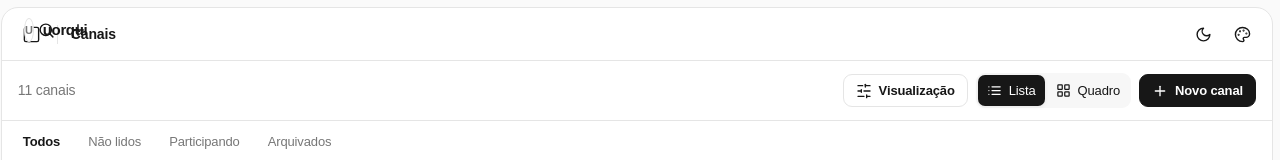
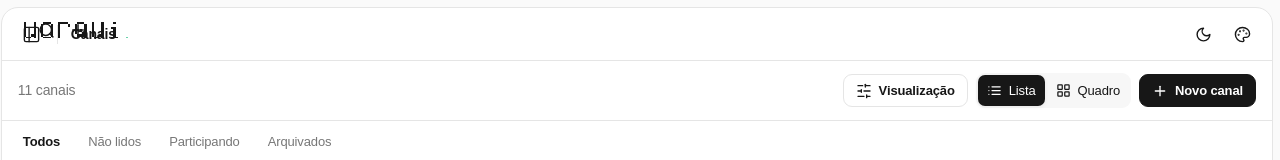
Before and after one commit to gabrielduclos/uorqui, a Next.js app in the folder apps/web/: page / in a window 1280 px wide. Shown: the top 160 px of the page. Built offline with nearby package versions, Linux system fonts and the light colour scheme.

Commit message:
fix(branding): reuse exact Uorqui wordmark from main

```diff
--- /dev/null
+++ b/apps/web/app/UorquiWordmark.tsx
@@ -0,0 +1,26 @@
+import type { SVGProps } from 'react';
+
+/** Exact 43×7 pixel wordmark from the existing Uorqui PWA icon.
+ * No remotely hosted font: stays sharp at any display scale and in both themes.
+ */
+const PIXEL_ROWS = [
+  "X   X   XXX   XXXX    XXX   X   X    X",
+  "X   X  X   X  X   X  X   X  X   X",
+  "X   X  X   X  X      X   X  X   X   XX",
+  "X   X  X   X  X      X X X  X   X    X",
+  "X   X  X   X  X      X  XX  X   X    X",
+  "X  XX  X   X  X       XXXX  X  XX    X",
+  " XX X   XXX   X          X   XX X   XXX"
+] as const;
+const WHITE_PIXELS = PIXEL_ROWS.flatMap((row, y) =>
+  [...row].flatMap((pixel, x) => pixel === 'X' ? ['M'+x+' '+y+'h1v1h-1z'] : [])
+).join(' ');
+
+export function UorquiWordmark({ className, ...props }: SVGProps<SVGSVGElement>) {
+  return <svg {...props} className={className} xmlns="http://www.w3.org/2000/svg"
+    viewBox="0 0 43 7" role="img" aria-label="uorqui." preserveAspectRatio="xMidYMid meet"
+    shapeRendering="crispEdges">
+    <path fill="currentColor" d={WHITE_PIXELS} />
+    <rect x="42" y="6" width="1" height="1" fill="#69d2aa" />
+  </svg>;
+}
--- a/apps/web/app/globals.css
+++ b/apps/web/app/globals.css
@@ -18,9 +18,7 @@ button:focus-visible,input:focus-visible,textarea:focus-visible{outline:2px soli
 .app--compact .sidebar{width:0;min-width:0;overflow:hidden}
 .brandbar{height:60px;display:flex;align-items:center;justify-content:space-between;padding:0 16px 0 24px;gap:8px;flex-shrink:0}
 .brand{min-width:0;display:flex;align-items:center;gap:9px;border:none;background:transparent;color:var(--text);padding:0;font-weight:650;font-size:15px;white-space:nowrap}
-.brand-badge{font-size:11px;line-height:1;width:24px;height:24px;border:1px solid var(--border);border-radius:50%;display:grid;place-items:center;font-weight:650;color:var(--muted);background:var(--surface)}
-.brand-name{font-size:15px;font-weight:650;letter-spacing:-.025em}
-.brand-chevron{margin-left:16px;color:var(--muted)}
+.brand-wordmark{display:block;width:104px;height:auto;flex-shrink:0;color:var(--text)}
 .brand-actions{display:flex;align-items:center;gap:4px}
 .mini-icon,.icon-button{border:0;background:transparent;color:var(--text);display:grid;place-items:center;border-radius:7px;width:28px;height:28px;flex-shrink:0}
 .mini-icon:hover,.icon-button:hover{background:var(--hover)}
--- a/apps/web/app/page.tsx
+++ b/apps/web/app/page.tsx
@@ -1,6 +1,7 @@
 'use client';
 
 import { useEffect, useMemo, useRef, useState } from 'react';
+import { UorquiWordmark } from './UorquiWordmark';
 import {
   ArrowLeft, Bell, Check, CheckCheck, ChevronDown, ChevronRight, CircleHelp,
   Command, ContactRound, FileText, FolderKanban, Globe2, Hash, Inbox,
@@ -196,7 +197,7 @@ export default function HomePage() {
     {mobileNav&&<button type="button" className="sidebar-scrim" aria-label="Fechar navegação" onClick={()=>setMobileNav(false)}/>}
     <aside className={'sidebar '+(mobileNav?'sidebar--open':'')}>
       <div className="brandbar">
-        <button type="button" className="brand" onClick={()=>navigate('canais')} title="Workspace Uorqui"><span className="brand-badge">U</span><span className="brand-name sidebar-label">uorqui</span><ChevronDown size={14} className="brand-chevron sidebar-label"/></button>
+        <button type="button" className="brand" onClick={()=>navigate('canais')} title="Workspace Uorqui"><UorquiWordmark className="brand-wordmark" /></button>
         <div className="brand-actions"><button type="button" className="mini-icon" aria-label="Buscar" title="Buscar (Ctrl+K)" onClick={()=>setSearchOpen(true)}><Search size={17}/></button><button type="button" className="mini-icon" aria-label="Criar canal" title="Criar canal" onClick={()=>setCreateOpen(true)}><Plus size={18}/></button></div>
       </div>
       <div className="sidebar-scroll">
```
